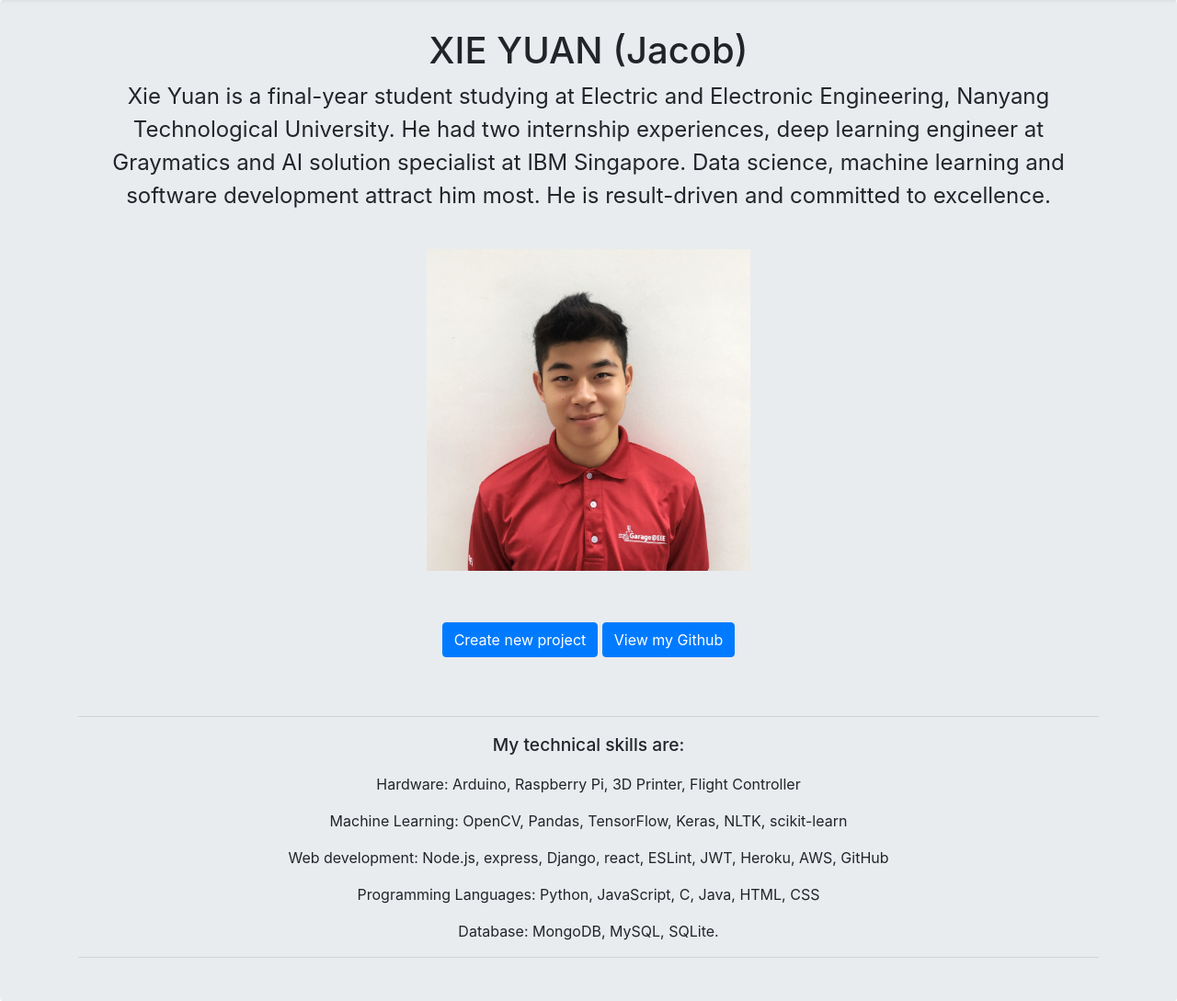
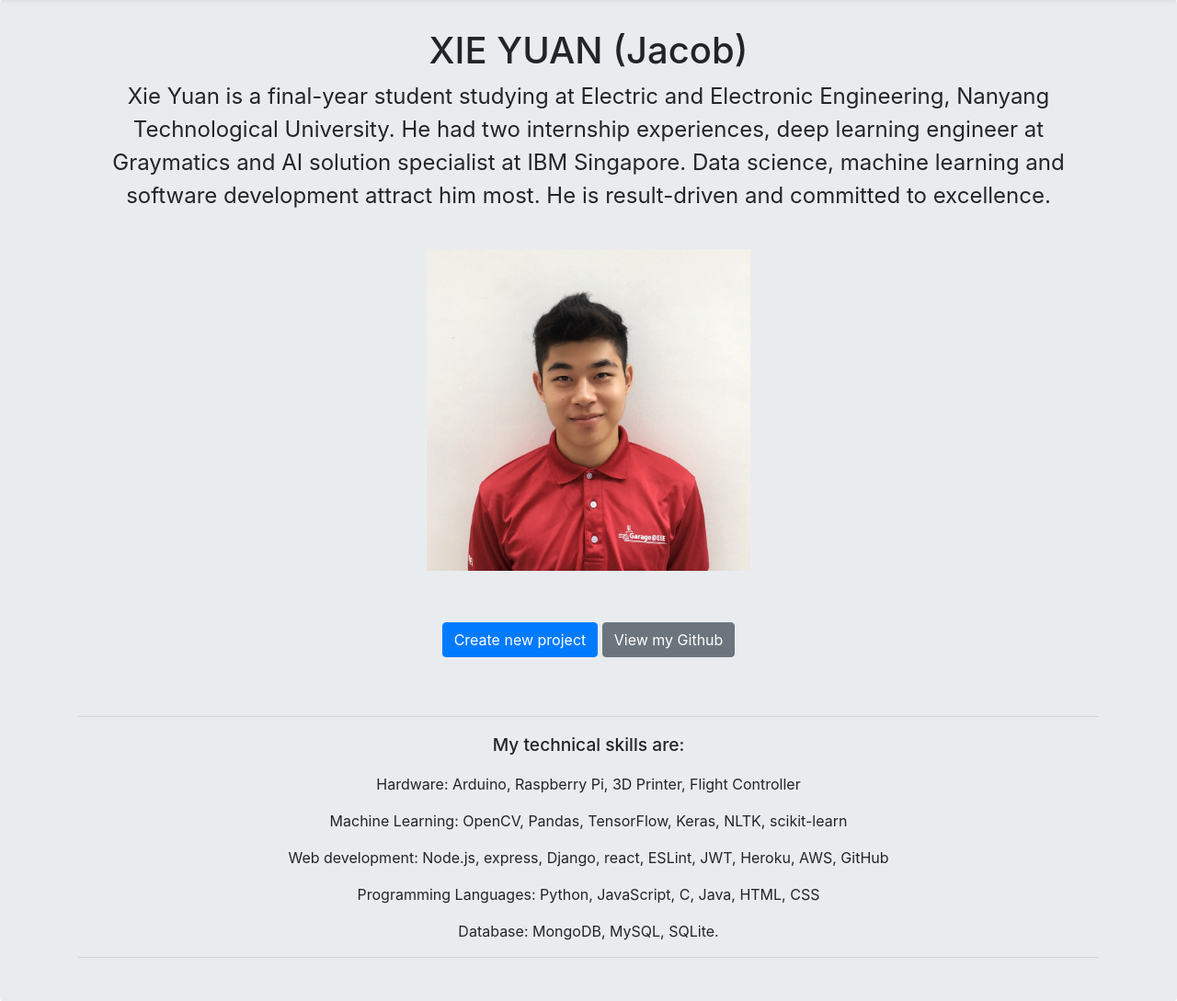
Before and after one commit to Jacob12138xieyuan/Personal-Website-with-Django-on-localhost, a Django app: page / in a window 1280 px wide. Shown: the part 57-1146 px from the top of the page at 92% size. Run offline with Django 3.2, Linux system fonts and the light colour scheme; data comes from the database, SQL or seed files in the repository; some libraries are stand-ins or nearby versions.

Commit message:
Update form UI

```diff
--- a/projects/templates/homePage.html
+++ b/projects/templates/homePage.html
@@ -101,7 +101,7 @@
         <br>
         <p>
           <a href="{% url 'createPage' %}" class="btn btn-primary my-2">Create new project</a>
-          <a href="https://github.com/Jacob12138xieyuan" class="btn btn-primary my-2">View my Github</a>
+          <a href="https://github.com/Jacob12138xieyuan" class="btn btn-secondary my-2">View my Github</a>
         </p>
         <br>
         <hr>
```
